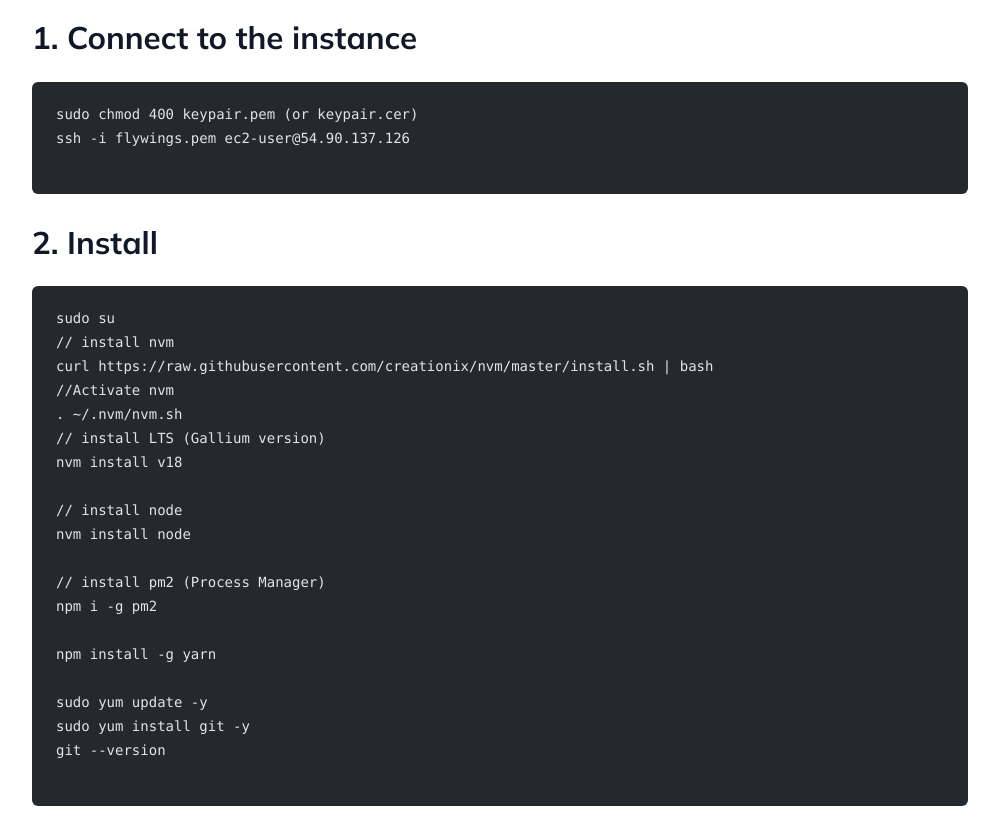
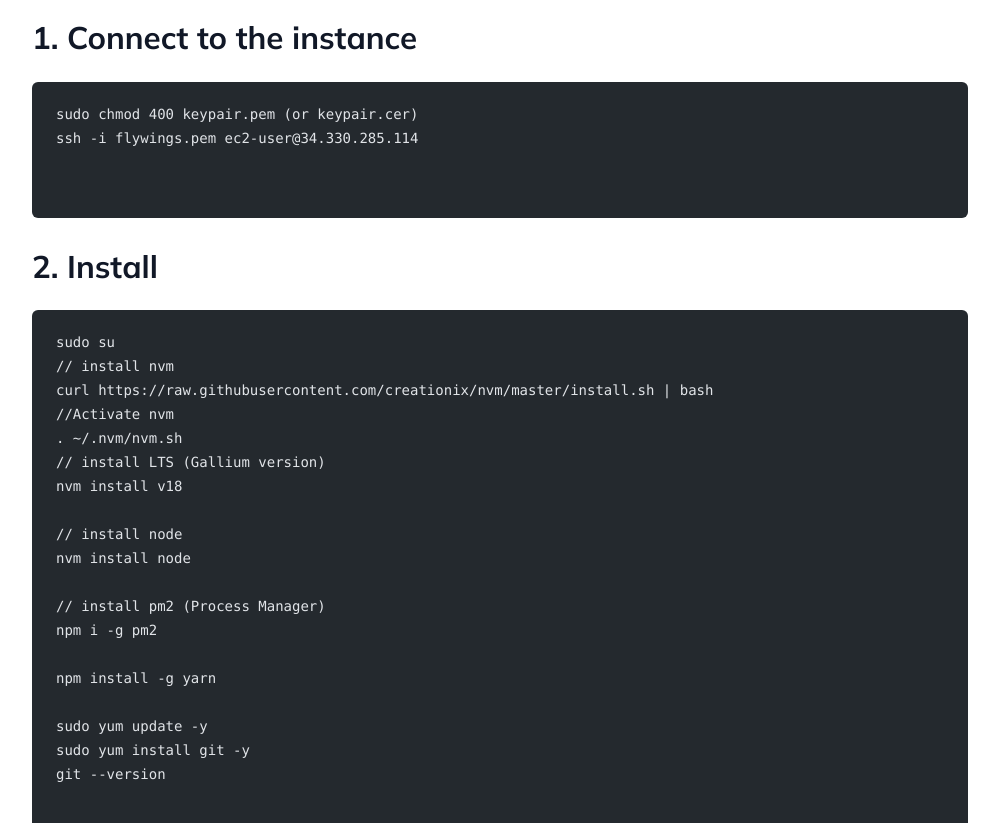
Before and after one commit to xiaoxiaosaohuo/nun-boy, an Astro site: page /nun-boy/post-22 in a window 1280 px wide. Shown: the part 1060-1883 px from the top of the page, without its empty margins (140-1139 px from the left). Built offline with nearby package versions, Linux system fonts and the light colour scheme; Astro itself is replaced by a stand-in of ours; code samples lack their colours; what tailwind-bootstrap-grid would draw is missing.

Commit message:
feat:add ec2

````diff
--- a/src/content/posts/post-22.md
+++ b/src/content/posts/post-22.md
@@ -15,7 +15,8 @@ draft: false
 
 ```
 sudo chmod 400 keypair.pem (or keypair.cer)
-ssh -i flywings.pem ec2-user@54.90.137.126
+ssh -i flywings.pem ec2-user@34.330.285.114
+
 
 ```
 
````
